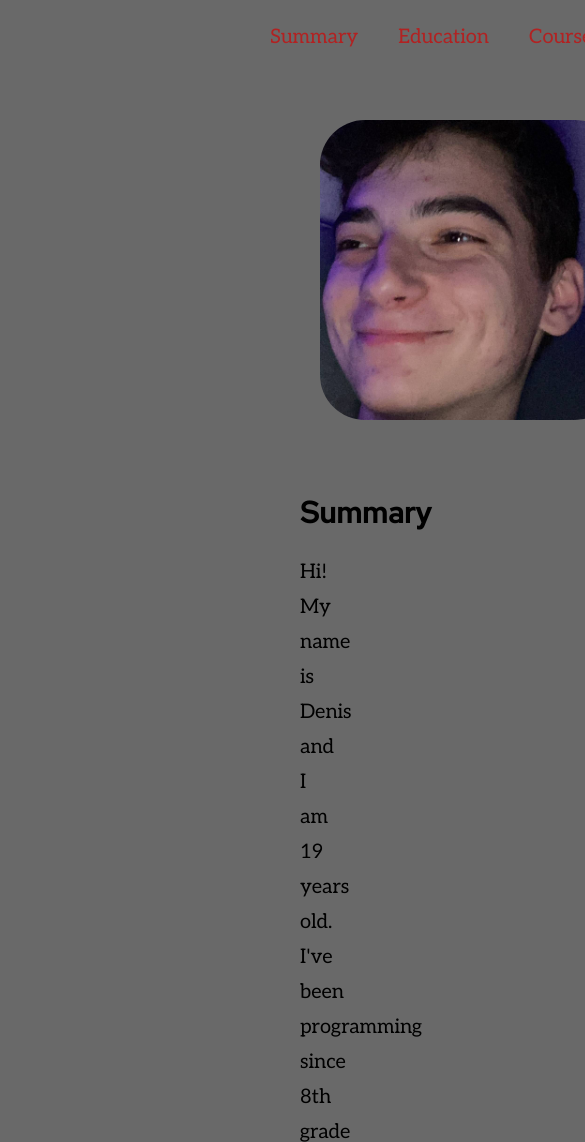
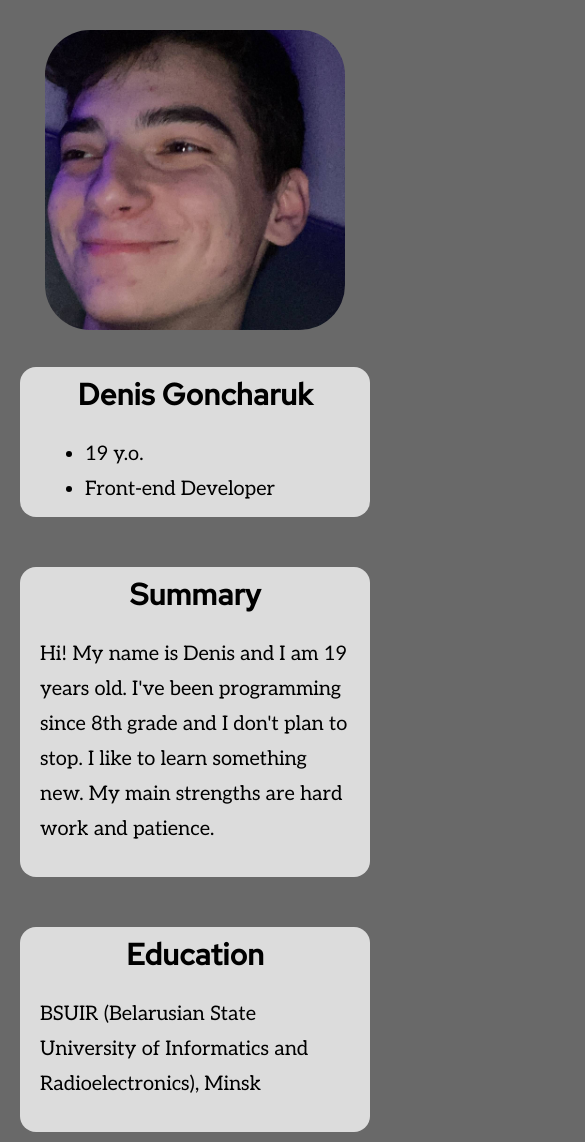
Before and after one commit to Morrero/rsschool-cv, a plain HTML site: page index.html in a window 390 px wide. Shown: the top 1142 px of the page, 585 px wide, since content can reach past the window. Drawn offline with Linux system fonts and the light colour scheme.

Commit message:
feat: update style.css

```diff
--- a/style.css
+++ b/style.css
@@ -10,8 +10,8 @@ body {
 }
 
 header {
-	margin-left: 250px;
-	margin-right: 250px;
+	margin-left: 100px;
+	margin-right: 100px;
 	height: 70px;
 	background-color: #FFEFD5;
 	border-bottom-left-radius: 16px;
@@ -32,8 +32,8 @@ nav {
 }
 
 .bg {
-	margin-left: 300px;
-	margin-right: 300px;
+	margin-left: 200px;
+	margin-right: 200px;
 	background-color: #C0C0C0;
 }
 
@@ -92,7 +92,7 @@ h1 {
 .english,
 .projects,
 .courses,
-.about-me,
+.summary,
 .education,
 .skills,
 .code,
@@ -104,14 +104,13 @@ h1 {
 	margin-right: 20px;
 	border-radius: 16px;
 	padding-bottom: 10px;
-
 }
 
 footer {
 	height: 70px;
 	background-color: #FFEFD5;
-	margin-left: -50px;
-	margin-right: -50px;
+	margin-left: -100px;
+	margin-right: -100px;
 	margin-top: 50px;
 	border-top-left-radius: 16px;
 	border-top-right-radius: 16px;
@@ -133,3 +132,95 @@ footer {
 .prog {
 	text-decoration: none;
 	color: #4682B4;
+}
+
+@media (max-width: 1100px) {
+	header {
+		border-radius: 0;
+		margin: 0;
+
+	}
+
+	.bg {
+		margin-left: 100px;
+		margin-right: 100px;
+	}
+
+	footer {
+		margin-left: -100px;
+		margin-right: -100px;
+		border-radius: 0;
+	}
+}
+
+@media (max-width: 875px) {
+	body {
+		margin: 0;
+	}
+
+	header {
+		display: none;
+	}
+
+	.bg {
+		background-color: #696969;
+		display: block;
+		margin: 0;
+		width: 100%;
+	}
+
+	.img-name {
+		display: block;
+		text-align: center;
+	}
+
+	footer {
+		margin: 0;
+		margin-top: 20px;
+	}
+
+	.english,
+	.projects,
+	.courses,
+	.summary,
+	.education,
+	.skills,
+	.code,
+	.contacts {
+		background-color: #DCDCDC;
+		padding-left: 20px;
+		padding-right: 20px;
+		margin-left: 20px;
+		margin-right: 20px;
+		border-radius: 16px;
+		padding-bottom: 10px;
+	}
+
+	.first-text {
+		background-color: #DCDCDC;
+		border-radius: 16px;
+		margin-top: -50px;
+	}
+
+	.first-text>ul {
+		text-align: left;
+		padding-bottom: 10px;
+	}
+
+	h1 {
+		padding-top: 10px;
+	}
+
+	.main-img {
+		width: 300px;
+		height: 300px;
+	}
+
+	.img-m {
+		margin-top: -20px;
+	}
+}
+
+html {
+	scroll-behavior: smooth;
+}
```
